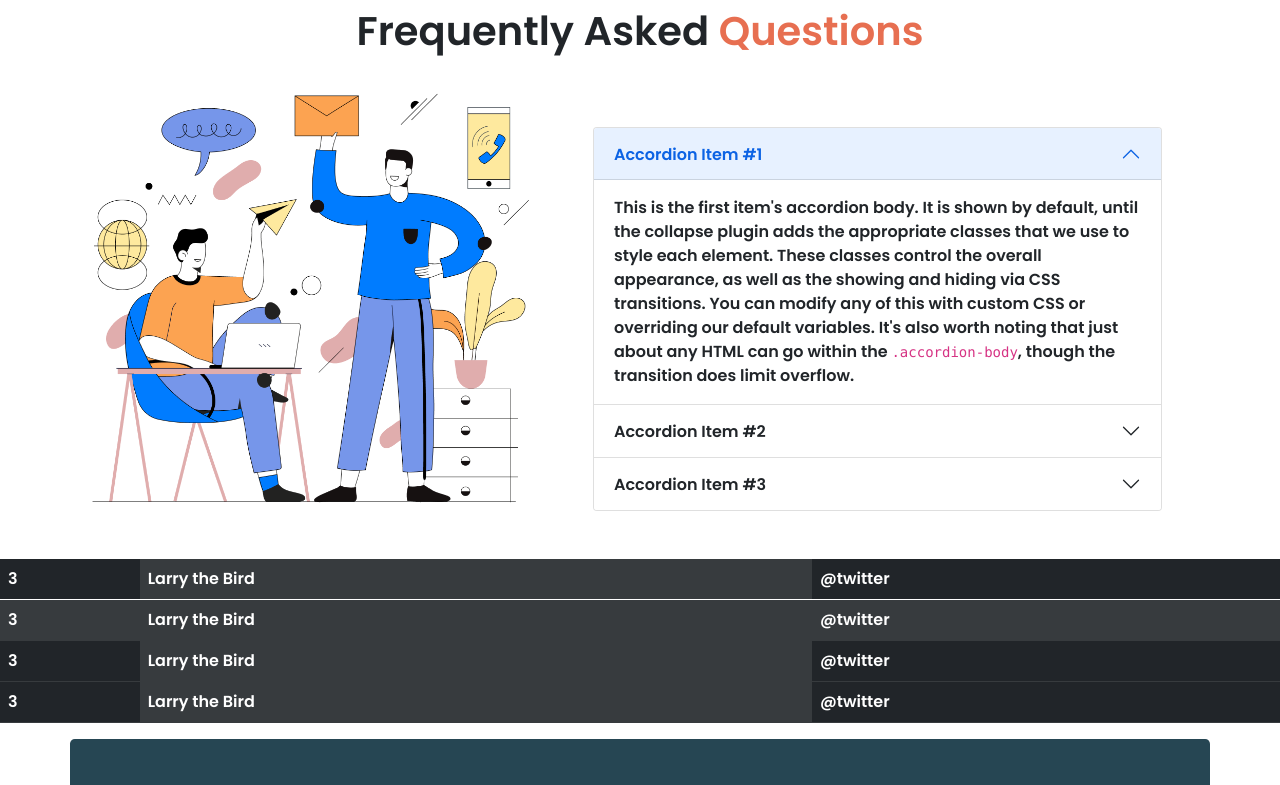
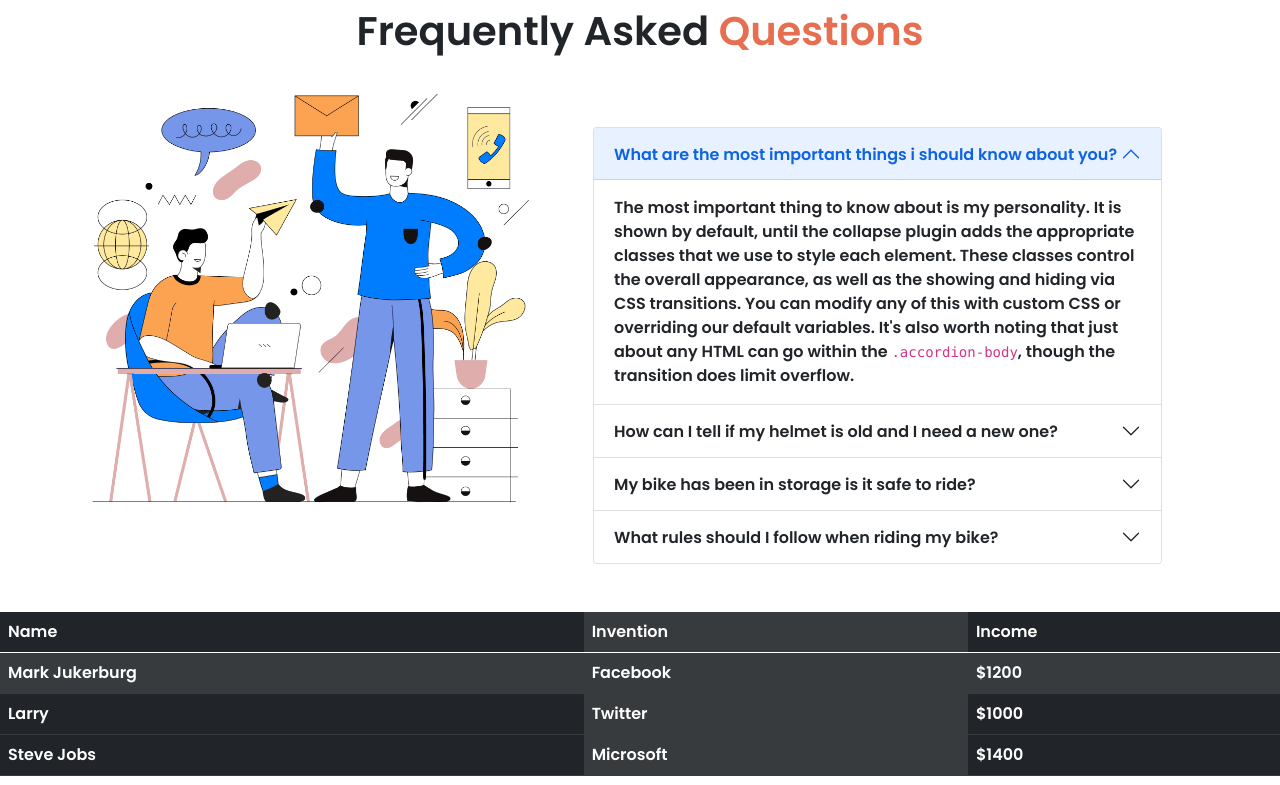
Before and after one commit to jum99/honda-cbr-assignment, a plain HTML site: page index.html in a window 1280 px wide. Shown: the part 1579-2364 px from the top of the page. Drawn offline with nearby package versions, Linux system fonts and the light colour scheme.

Commit message:
commit added

```diff
--- a/index.html
+++ b/index.html
@@ -75,10 +75,8 @@
         </section>
         <!-- client section  -->
         <section class="pt-5 pb-5">
-          <div class="row">
-            <div class="col-12">
+            <div class="container">
             <h1 class="text-center">Happy <span class="font-color">Clients Says</span></h1>
-            </div>
             </div>
             <div class="container ">
               <div class="row">
@@ -180,19 +178,19 @@
                   <div class="accordion-item">
                     <h2 class="accordion-header" id="headingOne">
                       <button class="accordion-button" type="button" data-bs-toggle="collapse" data-bs-target="#collapseOne" aria-expanded="true" aria-controls="collapseOne">
-                        Accordion Item #1
+                        What are the most important things i should know about you?
                       </button>
                     </h2>
                     <div id="collapseOne" class="accordion-collapse collapse show" aria-labelledby="headingOne" data-bs-parent="#accordionExample">
                       <div class="accordion-body">
-                        <strong>This is the first item's accordion body.</strong> It is shown by default, until the collapse plugin adds the appropriate classes that we use to style each element. These classes control the overall appearance, as well as the showing and hiding via CSS transitions. You can modify any of this with custom CSS or overriding our default variables. It's also worth noting that just about any HTML can go within the <code>.accordion-body</code>, though the transition does limit overflow.
+                        <strong>The most important thing to know about is my personality.</strong> It is shown by default, until the collapse plugin adds the appropriate classes that we use to style each element. These classes control the overall appearance, as well as the showing and hiding via CSS transitions. You can modify any of this with custom CSS or overriding our default variables. It's also worth noting that just about any HTML can go within the <code>.accordion-body</code>, though the transition does limit overflow.
                       </div>
                     </div>
                   </div>
                   <div class="accordion-item">
                     <h2 class="accordion-header" id="headingTwo">
                       <button class="accordion-button collapsed" type="button" data-bs-toggle="collapse" data-bs-target="#collapseTwo" aria-expanded="false" aria-controls="collapseTwo">
-                        Accordion Item #2
+                        How can I tell if my helmet is old and I need a new one?
                       </button>
                     </h2>
                     <div id="collapseTwo" class="accordion-collapse collapse" aria-labelledby="headingTwo" data-bs-parent="#accordionExample">
@@ -204,12 +202,24 @@
                   <div class="accordion-item">
                     <h2 class="accordion-header" id="headingThree">
                       <button class="accordion-button collapsed" type="button" data-bs-toggle="collapse" data-bs-target="#collapseThree" aria-expanded="false" aria-controls="collapseThree">
-                        Accordion Item #3
+                        My bike has been in storage is it safe to ride?
                       </button>
                     </h2>
                     <div id="collapseThree" class="accordion-collapse collapse" aria-labelledby="headingThree" data-bs-parent="#accordionExample">
                       <div class="accordion-body">
                         <strong>This is the third item's accordion body.</strong> It is hidden by default, until the collapse plugin adds the appropriate classes that we use to style each element. These classes control the overall appearance, as well as the showing and hiding via CSS transitions. You can modify any of this with custom CSS or overriding our default variables. It's also worth noting that just about any HTML can go within the <code>.accordion-body</code>, though the transition does limit overflow.
+                      </div>
+                    </div>
+                  </div>
+                  <div class="accordion-item">
+                    <h2 class="accordion-header" id="headingTwo">
+                      <button class="accordion-button collapsed" type="button" data-bs-toggle="collapse" data-bs-target="#collapseTwo" aria-expanded="false" aria-controls="collapseTwo">
+                        What rules should I follow when riding my bike?
+                      </button>
+                    </h2>
+                    <div id="collapseTwo" class="accordion-collapse collapse" aria-labelledby="headingTwo" data-bs-parent="#accordionExample">
+                      <div class="accordion-body">
+                        <strong>This is the second item's accordion body.</strong> It is hidden by default, until the collapse plugin adds the appropriate classes that we use to style each element. These classes control the overall appearance, as well as the showing and hiding via CSS transitions. You can modify any of this with custom CSS or overriding our default variables. It's also worth noting that just about any HTML can go within the <code>.accordion-body</code>, though the transition does limit overflow.
                       </div>
                     </div>
                   </div>
@@ -221,28 +231,28 @@
         </section>
         <!-- bonus section  -->
         <!-- bonus part bootstrap table  -->
-        <section>
+        <section >
           <table class="table table-dark">
             <thead>
-              <th scope="row">3</th>
-                <td colspan="2" class="table-active">Larry the Bird</td>
-                <td>@twitter</td>
+              <th >Name</th>
+                <td class="table-active">Invention</td>
+                <td>Income</td>
             </thead>
             <tbody>
               <tr class="table-active">
-                <th scope="row">3</th>
-                <td colspan="2" class="table-active">Larry the Bird</td>
-                <td>@twitter</td>
+                <th >Mark Jukerburg</th>
+                <td class="table-active">Facebook</td>
+                <td>$1200</td>
               </tr>
               <tr>
-                <th scope="row">3</th>
-                <td colspan="2" class="table-active">Larry the Bird</td>
-                <td>@twitter</td>
+                <th >Larry</th>
+                <td class="table-active">Twitter</td>
+                <td>$1000</td>
               </tr>
               <tr>
-                <th scope="row">3</th>
-                <td colspan="2" class="table-active">Larry the Bird</td>
-                <td>@twitter</td>
+                <th >Steve Jobs</th>
+                <td  class="table-active">Microsoft</td>
+                <td>$1400</td>
               </tr>
             </tbody>
           </table>
```
